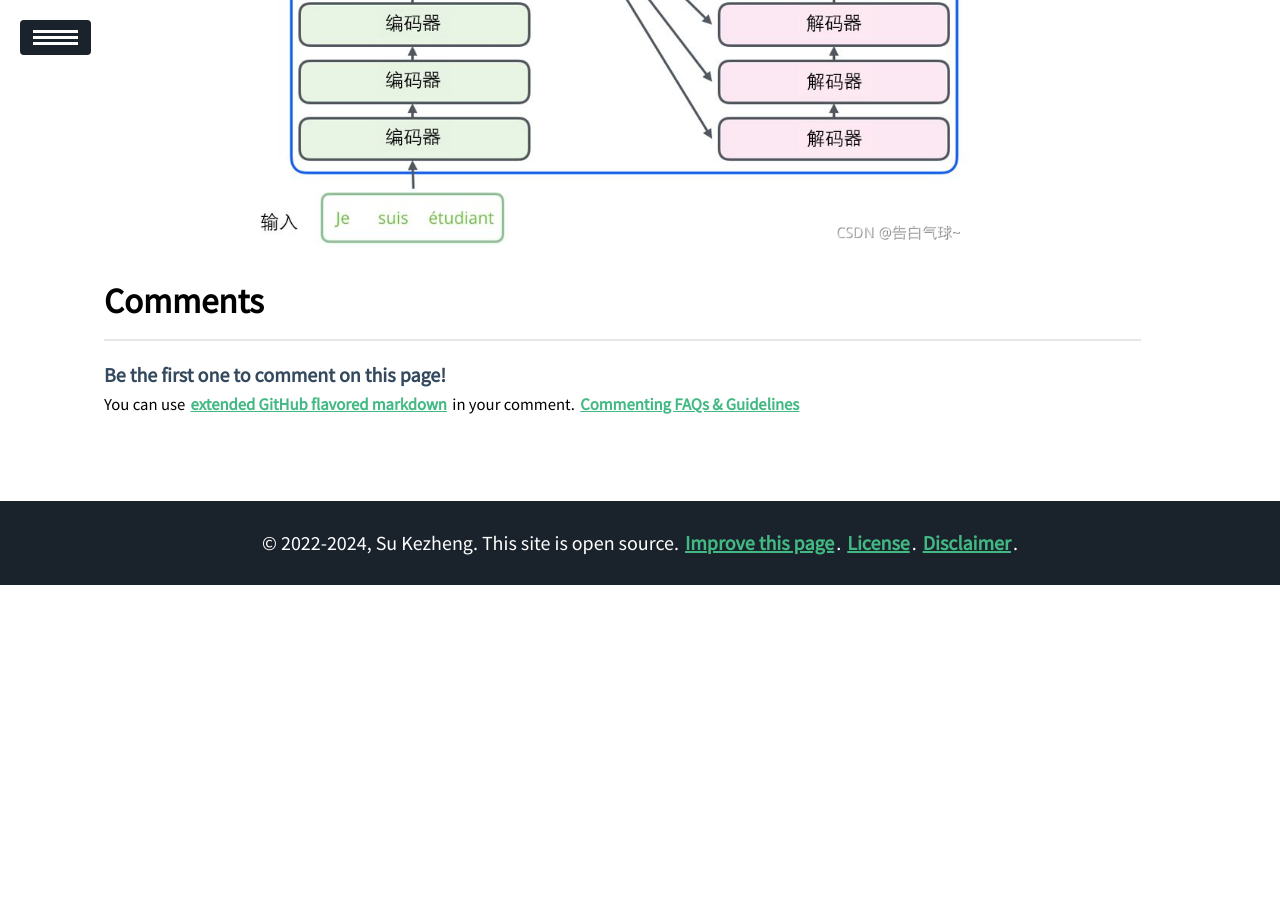
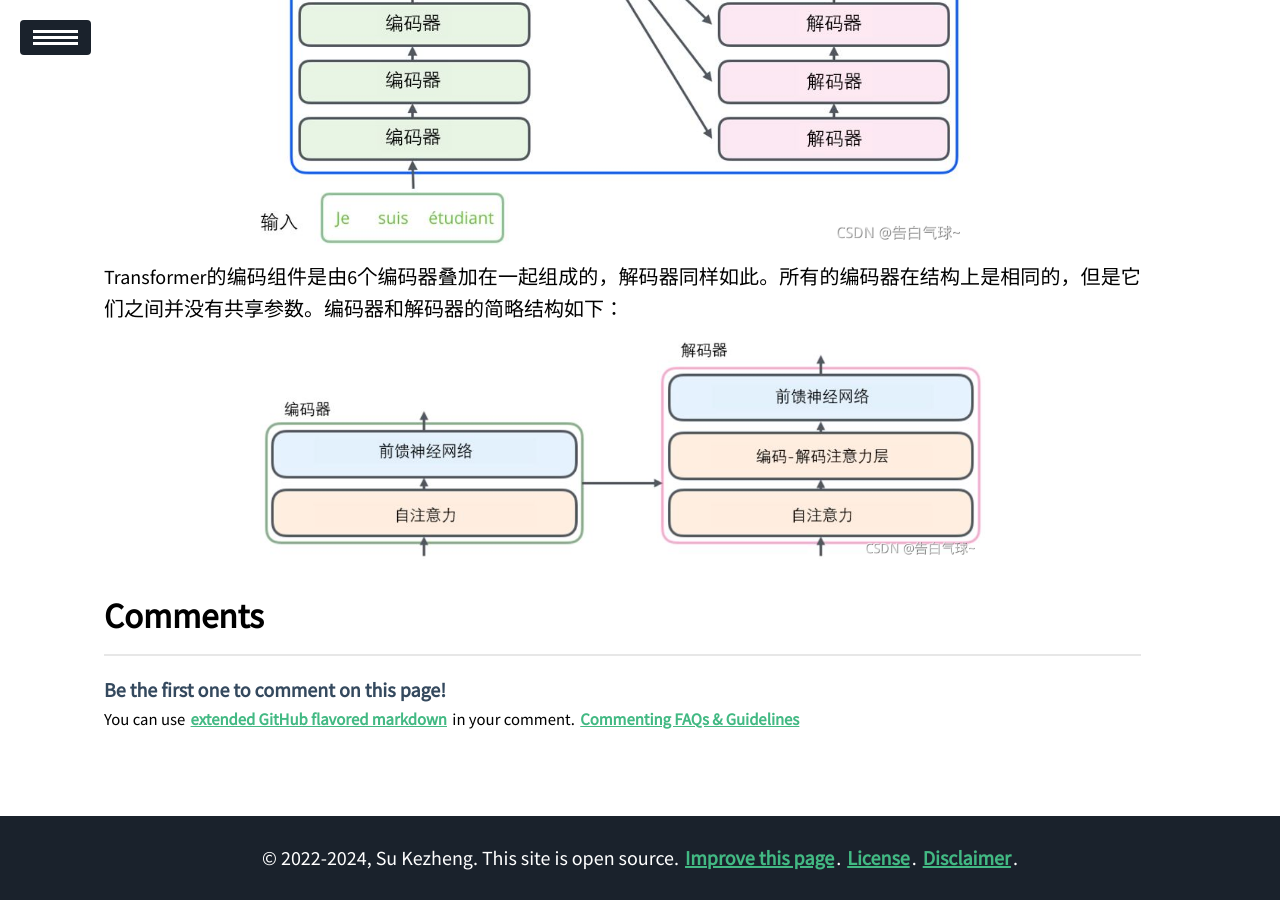
Before and after one commit to ssskz/ssskz.github.io, a Jekyll site: the page built from _posts/2024-5-29-Transformer.md, in a window 1280 px wide and 900 px high, scrolled down 2312 px. Built offline with Jekyll 4.4.1, drawn with Linux system fonts in a browser that asks for light colours; our own code applies the rules of GitHub Pages for plain Markdown files; a script that is not in the unit is left out; before the commit the page ends 2897 px from its top, so only the background shows below that.

Commit message:
1
Signed-off-by: ssskz <12497590+ssskz@user.noreply.gitee.com>

```diff
--- a/_posts/2024-5-29-Transformer.md
+++ b/_posts/2024-5-29-Transformer.md
@@ -33,3 +33,7 @@
 简略结构如下（每一个编码器都对应上图的一个encoder结构）：
 
 <img src="https://ssskz.github.io/materials/自然语言处理/encoder.png" width="70%">
+
+Transformer的编码组件是由6个编码器叠加在一起组成的，解码器同样如此。所有的编码器在结构上是相同的，但是它们之间并没有共享参数。编码器和解码器的简略结构如下：
+
+<img src="https://ssskz.github.io/materials/自然语言处理/decoder.png" width="70%">
```
